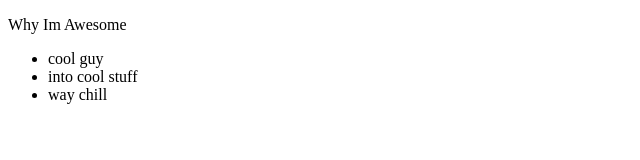
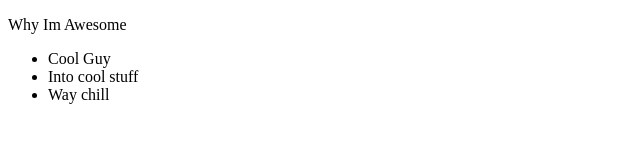
Before and after one commit to jpsilkjr86bcs/git-practice, a plain HTML site: page coolGuy.html in a window 1280 px wide. Shown: the full height of the page, 0-640 px from the left. Drawn offline with Linux system fonts and the light colour scheme.

Commit message:
fixed typos

```diff
--- a/coolGuy.html
+++ b/coolGuy.html
@@ -5,11 +5,11 @@
 	<title>Boom</title>
 </head>
 <body>
-	<P>Why Im Awesome</P>
+	<p>Why Im Awesome</p>
 		<ul>
-			<li>cool guy</li>
-			<li>into cool stuff</li>
-			<li>way chill</li>
+			<li>Cool Guy</li>
+			<li>Into cool stuff</li>
+			<li>Way chill</li>
 		</ul>
 
 </body>
```
